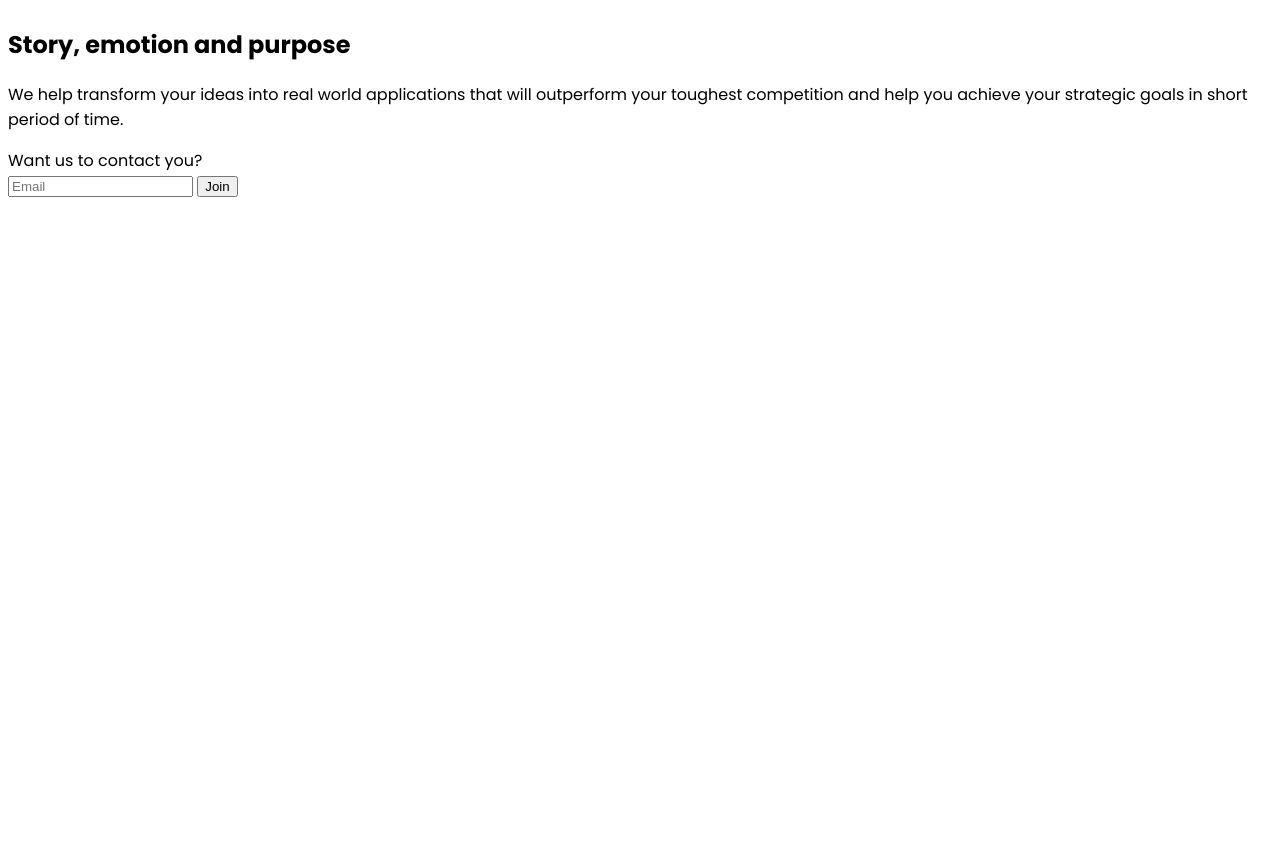
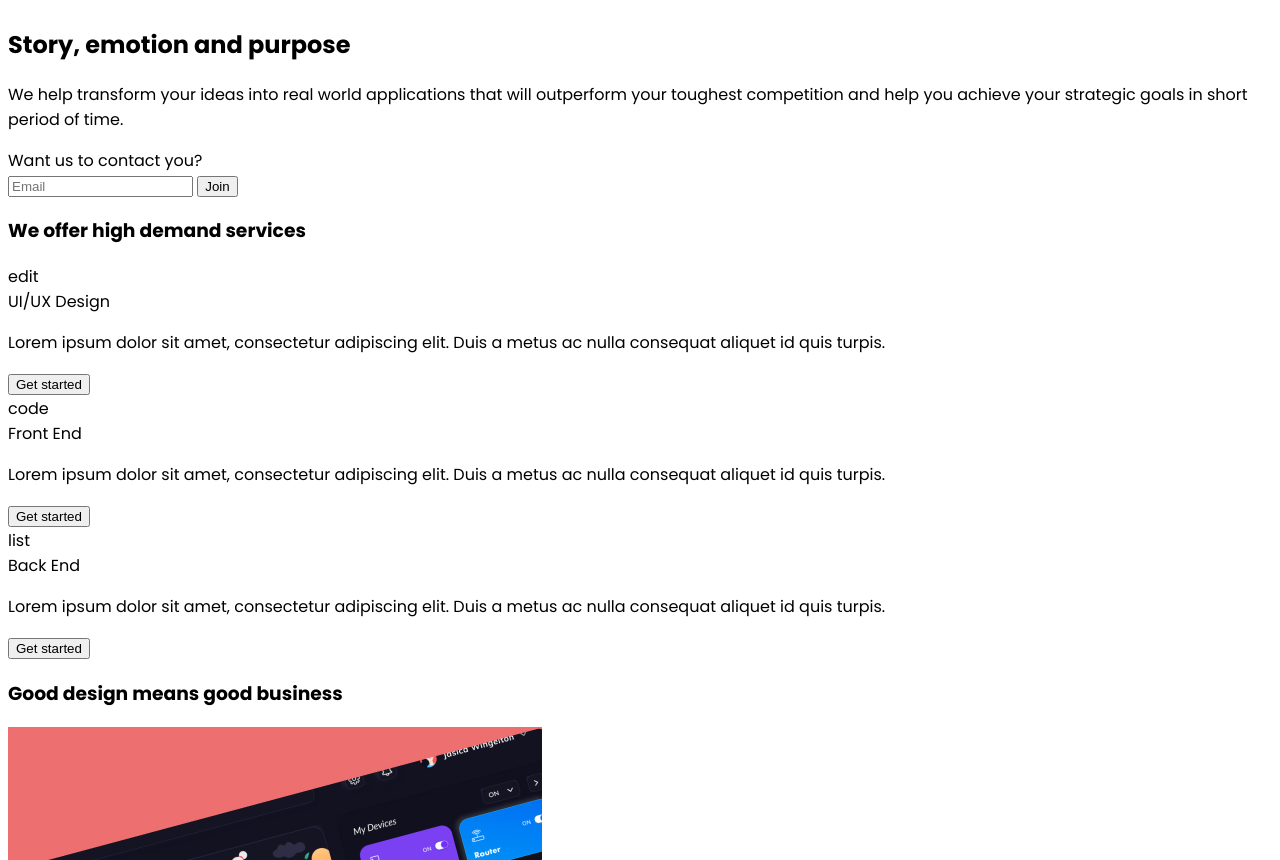
Before and after one commit to khusamayasir/Edie-Homepage, a plain HTML site: page index.html in a window 1280 px wide. Shown: the part 578-1438 px from the top of the page. Before the commit the page ends 800 px from the top, so only its background shows below. Drawn offline with Linux system fonts and the light colour scheme.

Commit message:
update index.html

```diff
--- a/index.html
+++ b/index.html
@@ -46,5 +46,62 @@
       </form>
     </div>
 
+    <div class="services fields" id="services">
+      <h3>We offer high demand services</h3>
+      <div class="services">
+        <div class="services_item">
+          <span class="material_icon"> edit </span>
+          <div class="services_item_title">UI/UX Design</div>
+          <p>
+            Lorem ipsum dolor sit amet, consectetur adipiscing elit. Duis a
+            metus ac nulla consequat aliquet id quis turpis.
+          </p>
+          <button class="bttn">Get started</button>
+        </div>
+
+        <div class="services_item">
+          <span class="material_icon"> code </span>
+          <div class="services_item_title">Front End</div>
+          <p>
+            Lorem ipsum dolor sit amet, consectetur adipiscing elit. Duis a
+            metus ac nulla consequat aliquet id quis turpis.
+          </p>
+          <button class="bttn">Get started</button>
+        </div>
+
+        <div class="services_item">
+          <span class="material_icon"> list </span>
+          <div class="services__item_title">Back End</div>
+          <p>
+            Lorem ipsum dolor sit amet, consectetur adipiscing elit. Duis a
+            metus ac nulla consequat aliquet id quis turpis.
+          </p>
+          <button class="bttn">Get started</button>
+        </div>
+      </div>
+    </div>
+
+    <div class="works fields" id="works">
+      <h3>Good design means good business</h3>
+      <div class="work_container">
+        <div class="work">
+          <img src="./assets/smarthome.jpg" alt="home" />
+          <div class="work_role">Full stack application</div>
+          <div class="work_title">Smart home dashboard</div>
+        </div>
+
+        <div class="work">
+          <img src="./assets/onboard.png" alt="home" />
+          <div class="work_role">UX/UI design</div>
+          <div class="work_title">Onboard application</div>
+        </div>
+
+        <div class="work">
+          <img src="./assets/booking.png" alt="home" />
+          <div class="work_role">Mobile application</div>
+          <div class="work_title">Booking system</div>
+        </div>
+      </div>
+    </div>
   </body>
 </html>
```
